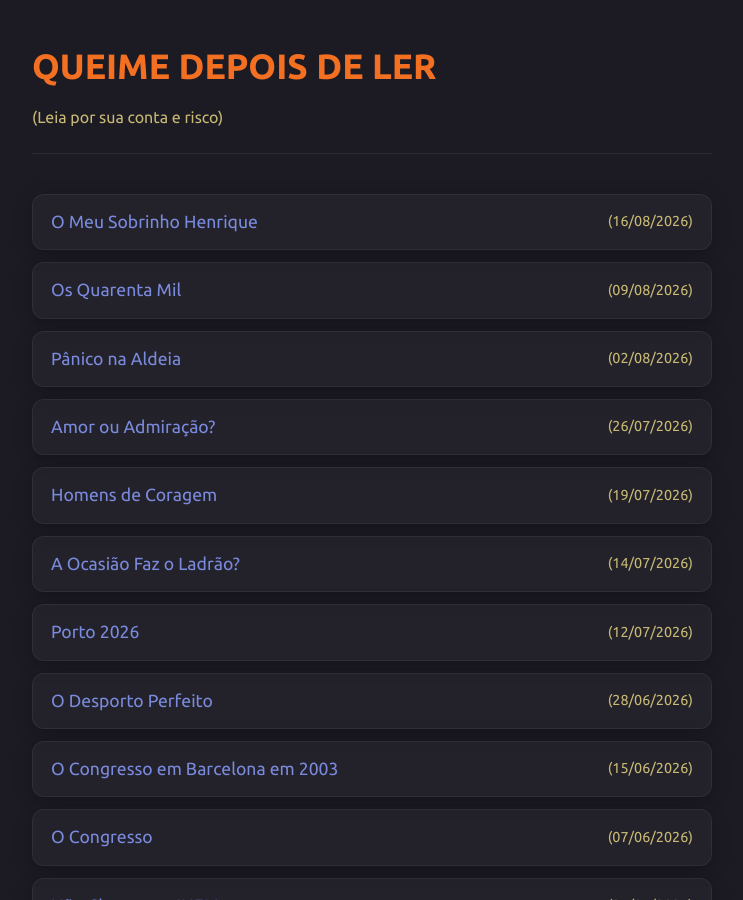
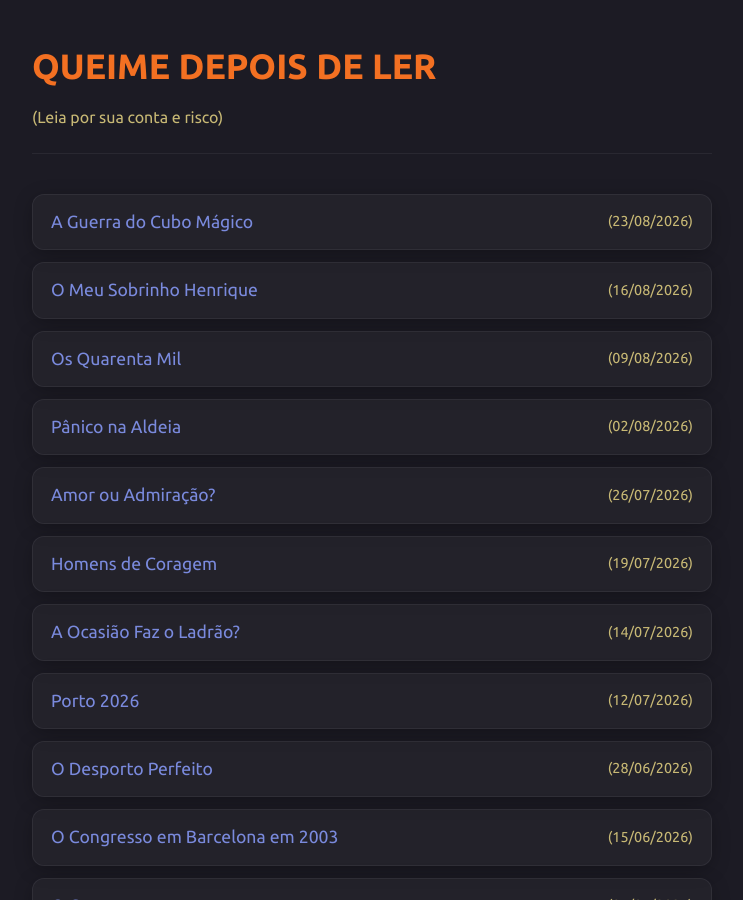
Before and after one commit to joaquim-capitao/queime-depois-de-ler, a Jekyll site: the page index.html, which Jekyll copies as it is, in a window 1280 px wide and 900 px high. Shown: the whole window, without its empty margins (268-1011 px from the left). Built offline with Jekyll 4.4.1, drawn with Linux system fonts in a browser that asks for light colours.

Commit message:
Atualizar o index.html

```diff
--- a/index.html
+++ b/index.html
@@ -160,6 +160,8 @@
 
     <ul class="chronicles-list">
 
+     <li><a href="https://joaquim-capitao.github.io/queime-depois-de-ler/a-guerra-do-cubo-magico"><span class="title">A Guerra do Cubo Mágico</span><span class="date">(23/08/2026)</span></a></li>
+
       <li><a href="https://joaquim-capitao.github.io/queime-depois-de-ler/o-meu-sobrinho-henrique"><span class="title">O Meu Sobrinho Henrique</span><span class="date">(16/08/2026)</span></a></li>
 
       <li><a href="https://joaquim-capitao.github.io/queime-depois-de-ler/os-quarenta-mil"><span class="title">Os Quarenta Mil</span><span class="date">(09/08/2026)</span></a></li>
```
